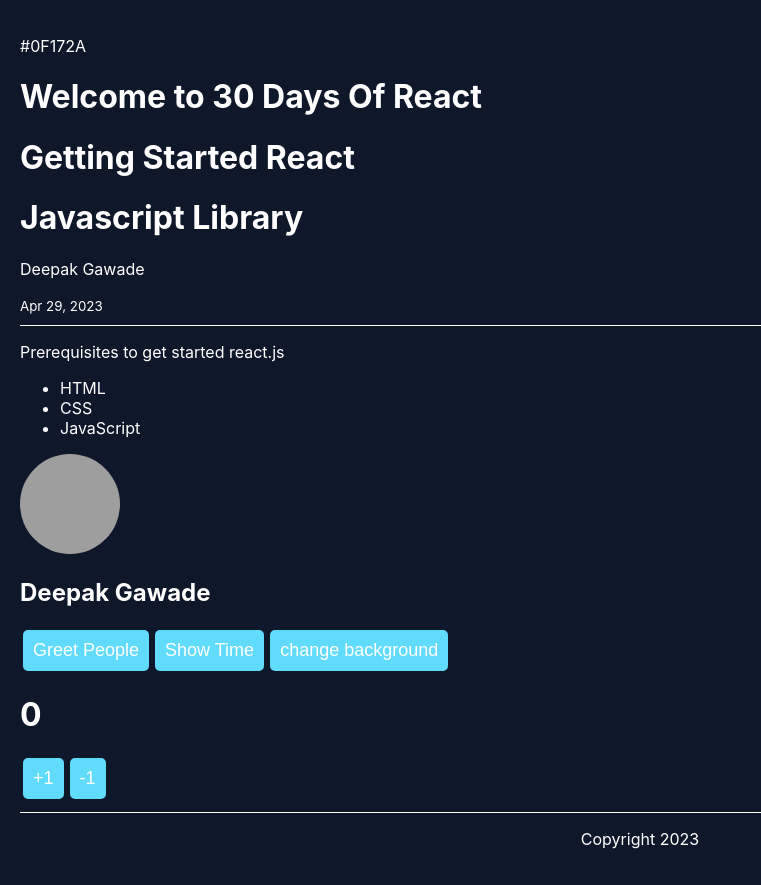
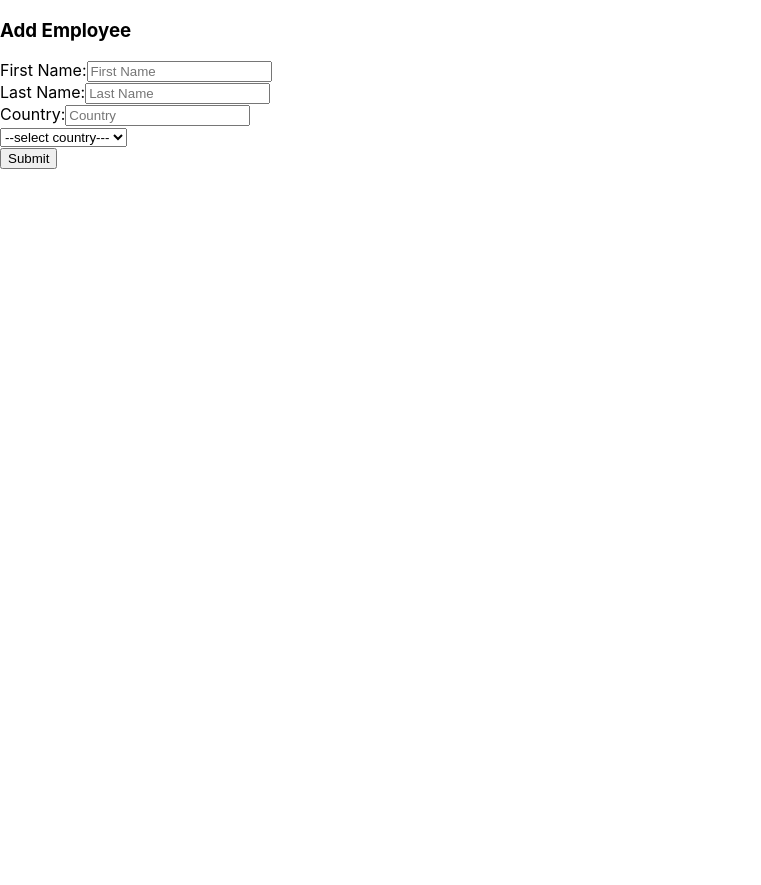
Before and after one commit to deepakgawade/30-days-of-react, a React (Create React App) app in the folder myreactapp/: page / in a window 1280 px wide. Shown: the whole page, without its empty margins (0-761 px from the left). After the commit the page ends 800 px from the top, so only its background shows below. Built offline with nearby package versions, Linux system fonts and the light colour scheme; grey boxes are pictures that could not be loaded.

Commit message:
forms learnt

```diff
--- /dev/null
+++ b/myreactapp/src/forms/Form.js
@@ -0,0 +1,104 @@
+import React, { Component } from "react";
+
+class Forms extends Component {
+  state = {
+    firstName: "",
+    lastName: "",
+    country: "",
+    title: "",
+  };
+
+  handelChange = (e) => {
+    const { name, value } = e.target;
+
+    this.setState({ [name]: value });
+  };
+
+  handelSubmit = (e) => {
+    e.preventDefault();
+    console.log(this.state);
+  };
+
+  render() {
+    const options = [
+      { value: "", label: "--select country---" },
+
+      {
+        value: "Finland",
+        label: "Finland",
+      },
+      {
+        value: "Sweden",
+        label: "Sweden",
+      },
+      {
+        value: "Norway",
+        label: "Norway",
+      },
+      {
+        value: "Denmark",
+        label: "Denmark",
+      },
+    ];
+
+    const seletOptions = options.map(({ value, label }) => (
+      <option key={value} value={value}>
+        {label}
+      </option>
+    ));
+
+    const { firstName, lastName, title, country } = this.state;
+    return (
+      <div>
+        <h3>Add Employee</h3>
+        <form onSubmit={this.handelSubmit}>
+          <div>
+            <label htmlFor="firstName">First Name:</label>
+            <input
+              type="text"
+              id="firstName"
+              name="firstName"
+              placeholder="First Name"
+              value={firstName}
+              onChange={this.handelChange}
+            />
+          </div>
+          <div>
+            <label htmlFor="lastName">Last Name:</label>
+            <input
+              type="text"
+              id="lastName"
+              name="lastName"
+              placeholder="Last Name"
+              value={lastName}
+              onChange={this.handelChange}
+            />
+          </div>
+          <div>
+            <label htmlFor="country">Country:</label>
+            <input
+              type="text"
+              id="country"
+              name="country"
+              placeholder="Country"
+              value={country}
+              onChange={this.handelChange}
+            />
+          </div>
+          <div>
+            {" "}
+            <select name="countryoption" id="countryoption">
+              {seletOptions}
+            </select>
+          </div>
+
+          <button className="btn btn-success">Submit</button>
+        </form>
+
+        <h1>{this.state.firstName}</h1>
+      </div>
+    );
+  }
+}
+
+export default Forms;
--- a/myreactapp/src/index.js
+++ b/myreactapp/src/index.js
@@ -1,20 +1,13 @@
 import React from "react";
 import ReactDOM from "react-dom/client";
 import "./index.css";
-import App from "./App";
-import Number from "./Number";
-import reportWebVitals from "./reportWebVitals";
-import CountryApp from "./newLetter";
-import NumberPOE from "./NumberPOE";
-import ColorApp from "./HexadecimalColor";
-import WorldPopulation from "./WorldPopulation";
-import Counter from "./class_based_components/Counter";
-import Bio from "./class_based_components/Bio";
+
+import Forms from "./forms/Form";
 
 const root = ReactDOM.createRoot(document.getElementById("root"));
 root.render(
   <React.StrictMode>
-    <Bio />
+    <Forms />
   </React.StrictMode>
 );
 
```
Also changed, not shown: myreactapp/src/events/Event.js (added, +53 -0 lines).
